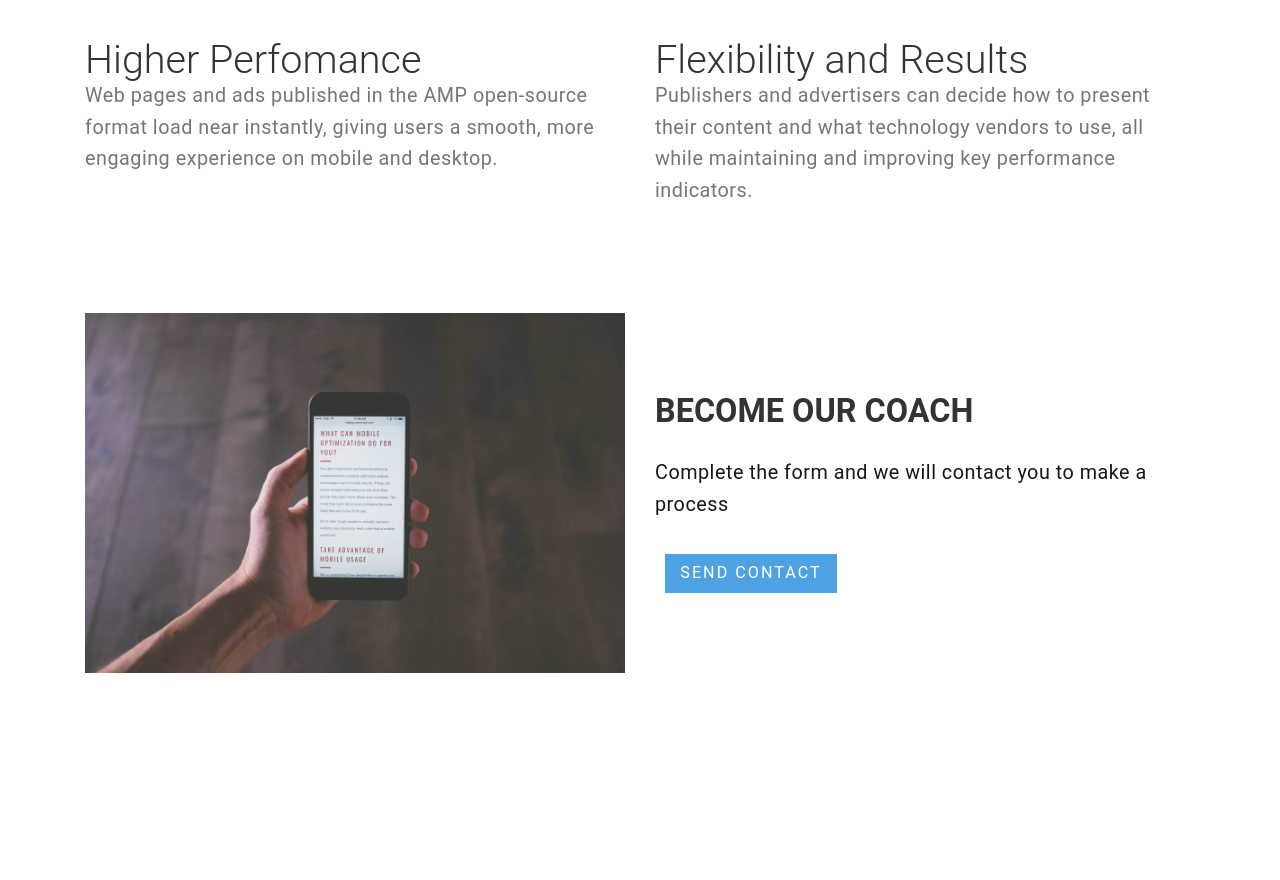
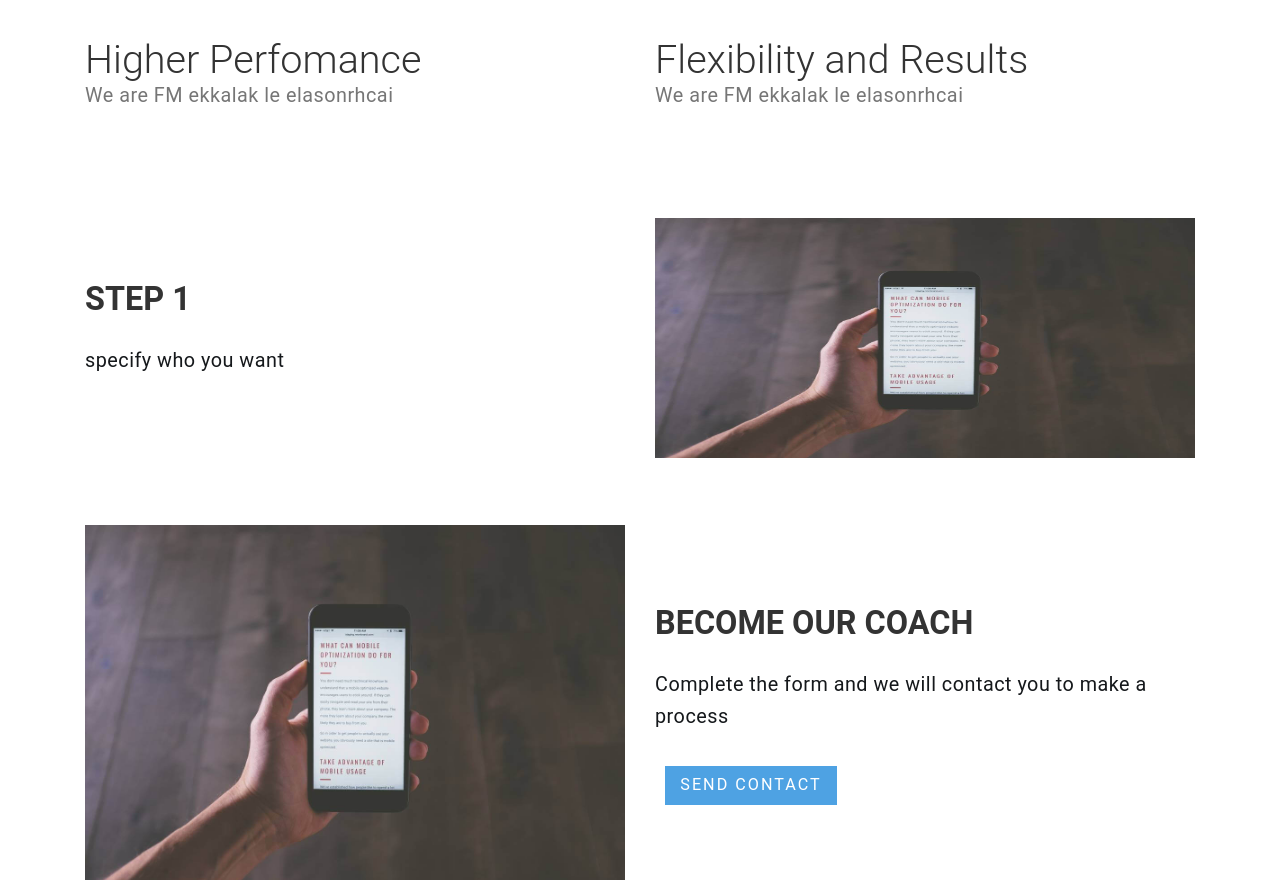
Before and after one commit to Fmindex/codecoach, a Gatsby site: page /home in a window 1280 px wide. Shown: the part 1871-2751 px from the top of the page. Before the commit the page ends 2581 px from the top, so only its background shows below. Built offline with nearby package versions, Linux system fonts and the light colour scheme; Gatsby itself is replaced by a stand-in of ours.

Commit message:
add steps

```diff
--- a/package.json
+++ b/package.json
@@ -24,7 +24,7 @@
   "license": "MIT",
   "scripts": {
     "build": "gatsby build",
-    "develop": "gatsby develop",
+    "dev": "gatsby develop",
     "start": "gatsby serve --port ${PORT}",
     "format": "prettier --write \"src/**/*.js\"",
     "heroku-postbuild": "gatsby build",
--- a/src/components/feature.js
+++ b/src/components/feature.js
@@ -25,9 +25,7 @@ const Feature = () => (
                   Higher Perfomance
                 </h4>
                 <p className="mbr-text mbr-fonts-style align-left display-7">
-                  Web pages and ads published in the AMP open-source format load
-                  near instantly, giving users a smooth, more engaging
-                  experience on mobile and desktop.
+                  We are FM ekkalak le elasonrhcai
                 </p>
               </div>
             </div>
@@ -49,9 +47,7 @@ const Feature = () => (
                   Flexibility and Results
                 </h4>
                 <p className="mbr-text mbr-fonts-style align-left display-7">
-                  Publishers and advertisers can decide how to present their
-                  content and what technology vendors to use, all while
-                  maintaining and improving key performance indicators.
+                  We are FM ekkalak le elasonrhcai
                 </p>
               </div>
             </div>
--- /dev/null
+++ b/src/components/how-to-use.js
@@ -0,0 +1,33 @@
+import '../theme-style.css'
+import React from 'react'
+
+const BecomeCoach = () => (
+  <>
+    <section className="features10 cid-rdrSt1xk39" id="features10-4">
+      <div className="container">
+        <div className="mbr-row mbr-justify-content-center">
+          <div className="text-block mbr-col-sm-12 mbr-col-md-6">
+            <h3 className="mbr-section-title mbr-fonts-style align-left display-5">
+              STEP 1
+            </h3>
+            <p className="mbr-fonts-style mbr-text align-left display-7">
+              specify who you want
+            </p>
+          </div>
+
+          <div className="image-block mbr-col-sm-12 mbr-col-md-6">
+            <img
+              src={require('../images/02.jpg')}
+              width="540"
+              height="240"
+              alt="Mobirise"
+              className="mobirise-loader"
+            />
+          </div>
+        </div>
+      </div>
+    </section>
+  </>
+)
+
+export default BecomeCoach
--- a/src/pages/home.js
+++ b/src/pages/home.js
@@ -6,6 +6,7 @@ import SEO from '../components/seo'
 import Feature from '../components/feature'
 import Coaches from '../components/coaches'
 import BecomeCoache from '../components/become-coach'
+import HowToUse from '../components/how-to-use'
 import Header from '../components/header'
 
 const Home = () => (
@@ -13,6 +14,7 @@ const Home = () => (
     <Header />
     <Coaches />
     <Feature />
+    <HowToUse />
     <BecomeCoache />
   </>
 )
```
Also changed, not shown: logo.jpeg (added).
